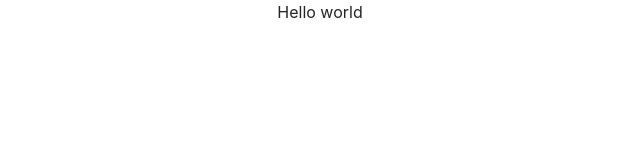
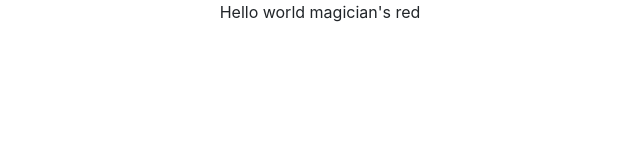
Before and after one commit to plosslaw/magicians-red, a React (Create React App) app: page / in a window 1280 px wide. Shown: the top 160 px of the page, without its empty margins (320-960 px from the left). Built offline with nearby package versions, Linux system fonts and the light colour scheme.

Commit message:
change build pack to reactJs

```diff
--- a/src/App.js
+++ b/src/App.js
@@ -5,6 +5,7 @@ function App() {
   return (
     <div className="App">
       Hello world
+      magician's red
     </div>
   );
 }
```
